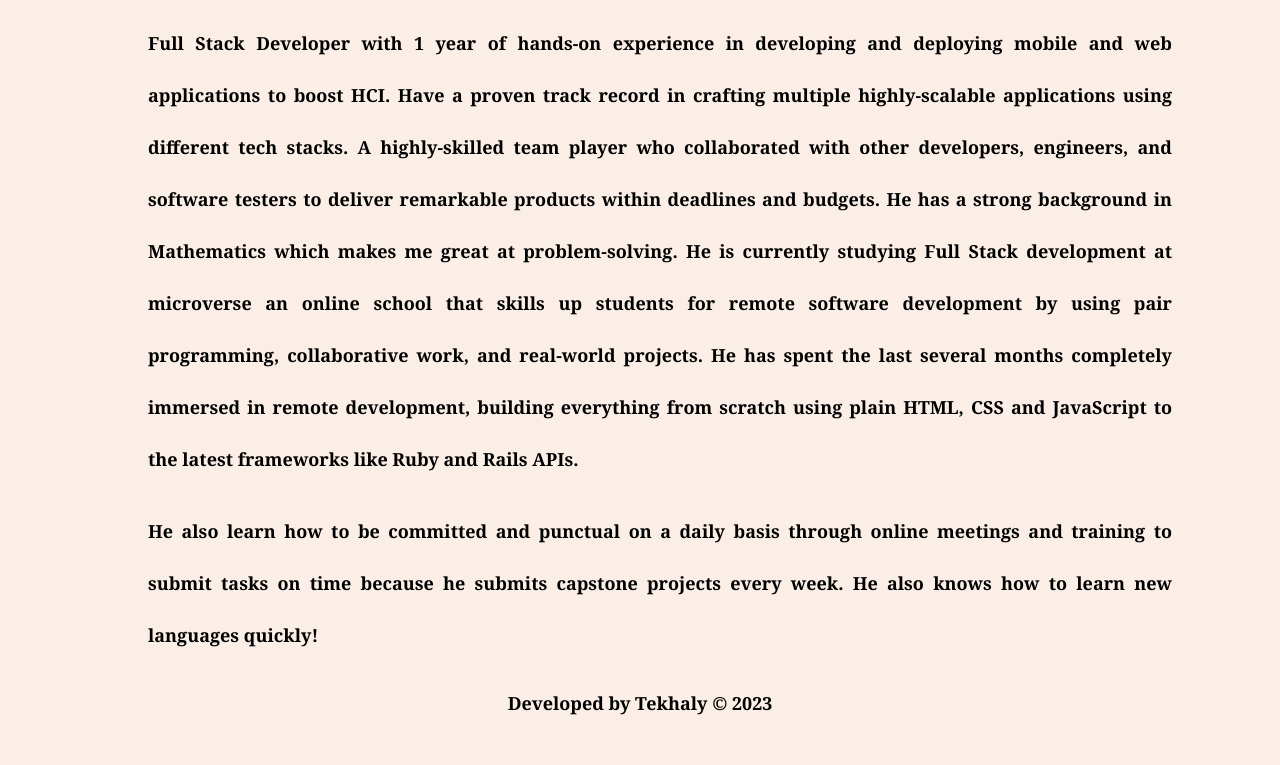
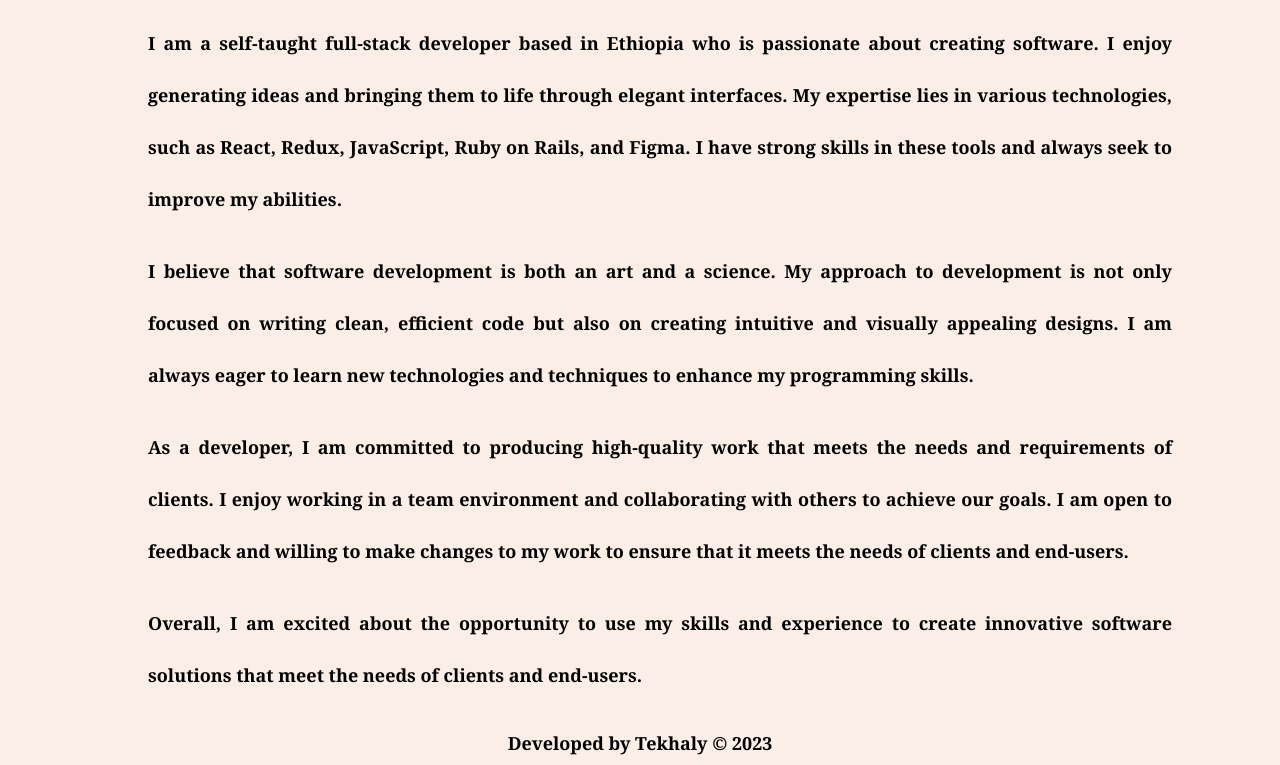
Before and after one commit to Tekhlay/myresume, a plain HTML site: page index.html in a window 1280 px wide. Both pictures are taken after a click on the link "About me". Shown: the part 174-939 px from the top of the page. Before the commit the page ends 899 px from the top, so only its background shows below. Drawn offline with Linux system fonts and the light colour scheme; a web font is replaced by a local one.

Commit message:
Update about me

```diff
--- a/index.html
+++ b/index.html
@@ -86,26 +86,17 @@
         <h1>About Me</h1>
         <div class="abt-description">
           <p>
-            Full Stack Developer with 1 year of hands-on experience in developing
-            and deploying mobile and web applications to boost HCI. Have a
-            proven track record in crafting multiple highly-scalable
-            applications using different tech stacks. A highly-skilled team
-            player who collaborated with other developers, engineers, and
-            software testers to deliver remarkable products within deadlines and
-            budgets. He has a strong background in Mathematics which makes me
-            great at problem-solving. He is currently studying Full Stack
-            development at microverse an online school that skills up students
-            for remote software development by using pair programming,
-            collaborative work, and real-world projects. He has spent the last
-            several months completely immersed in remote development, building
-            everything from scratch using plain HTML, CSS and JavaScript to the
-            latest frameworks like Ruby and Rails APIs.
+            I am a self-taught full-stack developer based in Ethiopia who is passionate about creating software. I enjoy generating ideas and bringing them to life through elegant interfaces. My expertise lies in various technologies, such as React, Redux, JavaScript, Ruby on Rails, and Figma. I have strong skills in these tools and always seek to improve my abilities.
           </p>
           <p>
-            He also learn how to be committed and punctual on a daily basis
-            through online meetings and training to submit tasks on time because
-            he submits capstone projects every week. He also knows how to learn
-            new languages quickly!
+            I believe that software development is both an art and a science. My approach to development is not only focused on writing clean, efficient code but also on creating intuitive and visually appealing designs. I am always eager to learn new technologies and techniques to enhance my programming skills.
+          </p>
+          <p>
+            As a developer, I am committed to producing high-quality work that meets the needs and requirements of clients. I enjoy working in a team environment and collaborating with others to achieve our goals. I am open to feedback and willing to make changes to my work to ensure that it meets the needs of clients and end-users.
+          </p>
+
+          <p>
+            Overall, I am excited about the opportunity to use my skills and experience to create innovative software solutions that meet the needs of clients and end-users.
           </p>
         </div>
       </article>
```
